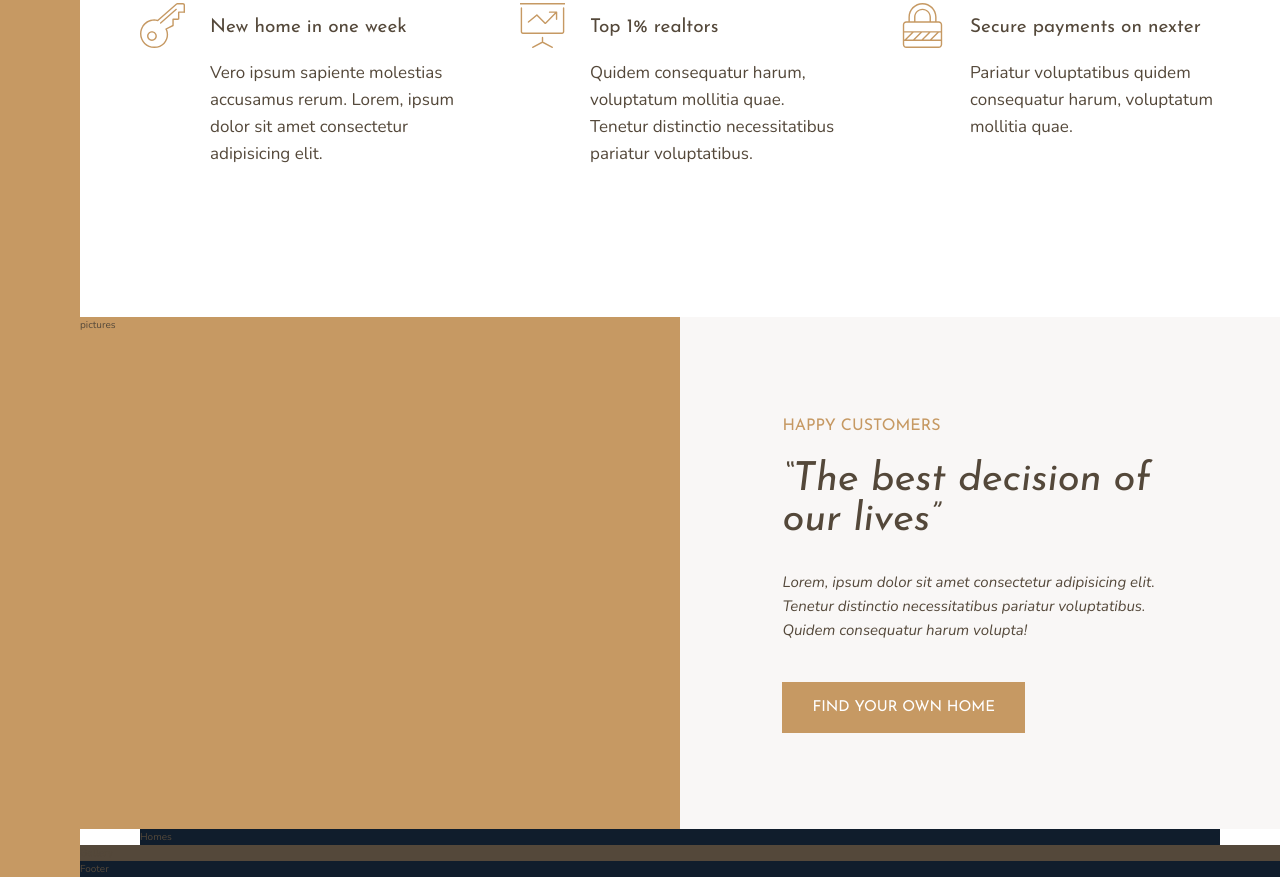
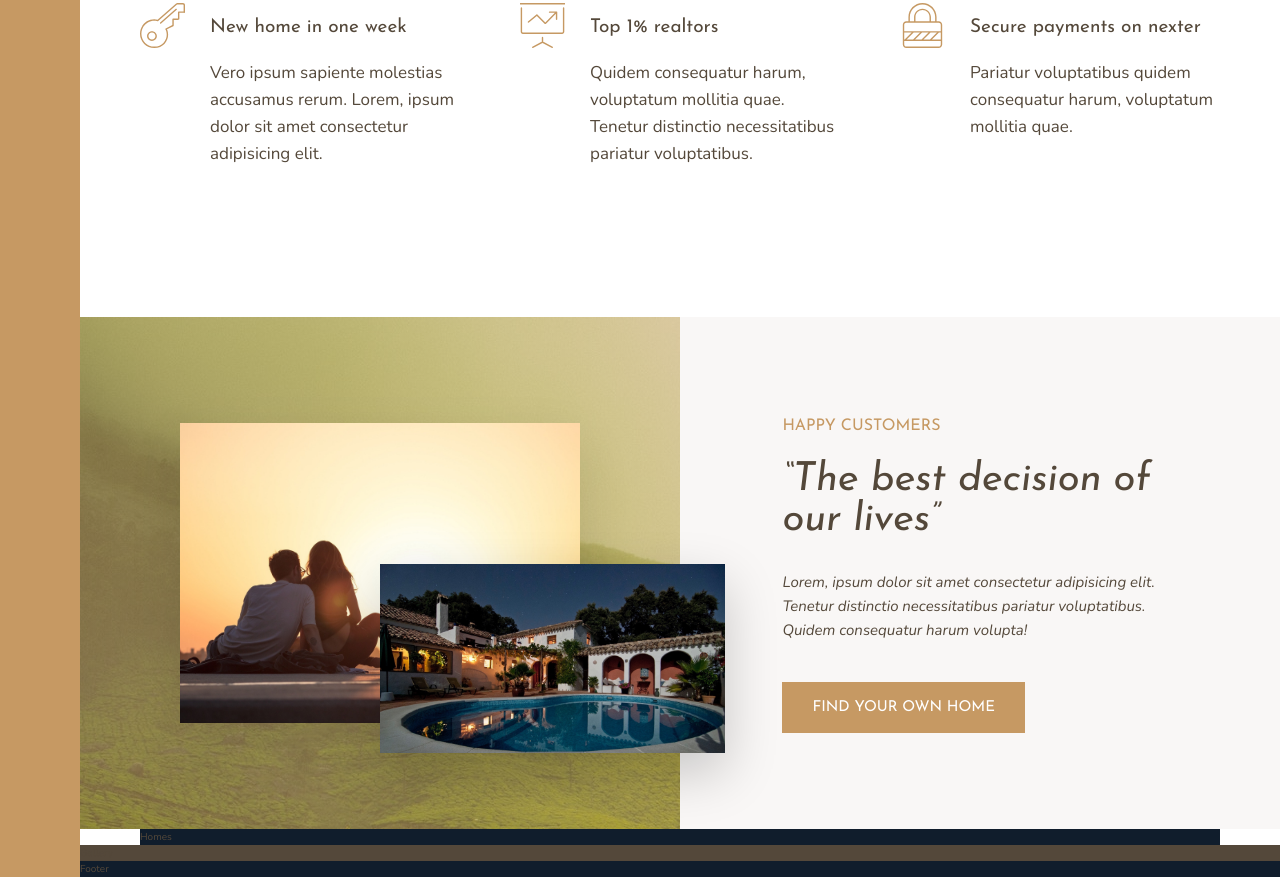
Before and after one commit to eXvimmer/advanced_css_and_sass_course, a website: page 04_nexter/index.html in a window 1280 px wide. Shown: the part 991-1868 px from the top of the page. Drawn offline with nearby package versions, Linux system fonts and the light colour scheme.

Commit message:
Nexter: build and style the story pictures section.

```diff
--- a/04_nexter/index.html
+++ b/04_nexter/index.html
@@ -89,7 +89,14 @@
       </div>
     </section>
 
-    <div class="story__pictures">pictures</div>
+    <div class="story__pictures">
+      <img
+        src="img/story-1.jpeg"
+        alt="Couple with new house"
+        class="story__img--1"
+      />
+      <img src="img/story-2.jpeg" alt="New house" class="story__img--2" />
+    </div>
 
     <div class="story__content">
       <h3 class="heading-3 mb-sm">Happy Customers</h3>
--- a/04_nexter/sass/_story.scss
+++ b/04_nexter/sass/_story.scss
@@ -1,7 +1,31 @@
 .story {
   &__pictures {
     background-color: $color-primary;
+    background-image: linear-gradient(
+        rgba($color-primary, 0.5),
+        rgba($color-primary, 0.5)
+      ),
+      url(../img/back.jpg);
     grid-column: full-start / col-end 4;
+    display: grid;
+    grid-template-rows: repeat(6, 1fr);
+    grid-template-columns: repeat(6, 1fr);
+    align-items: center;
+  }
+
+  &__img--1 {
+    width: 100%;
+    grid-row: 2 / 6;
+    grid-column: 2 / 6;
+    box-shadow: 0 2rem 5rem rgba(#000, 0.1);
+  }
+
+  &__img--2 {
+    width: 115%;
+    grid-row: 4 / 6;
+    grid-column: 4 / 7;
+    z-index: 20;
+    box-shadow: 0 2rem 5rem rgba(#000, 0.2);
   }
 
   &__content {
```
Also changed, not shown: 04_nexter/css/style.css, 1 other file.
